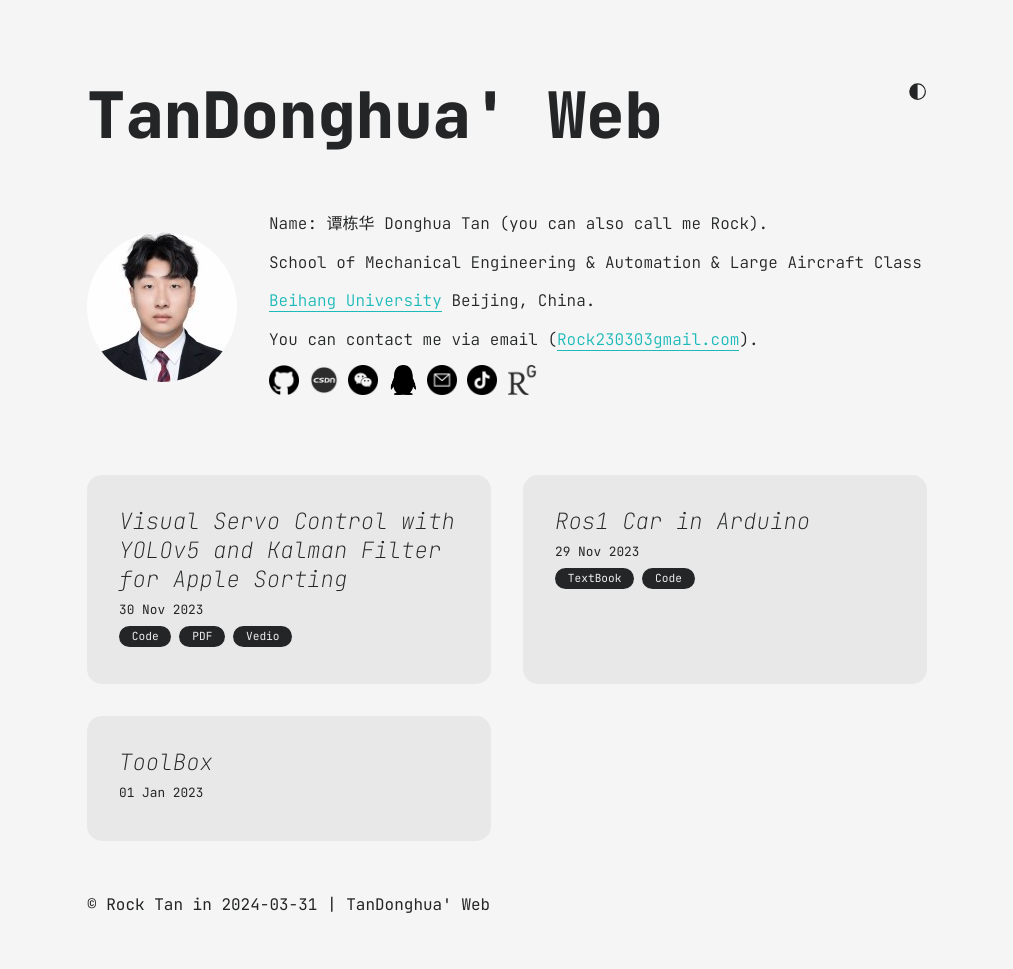
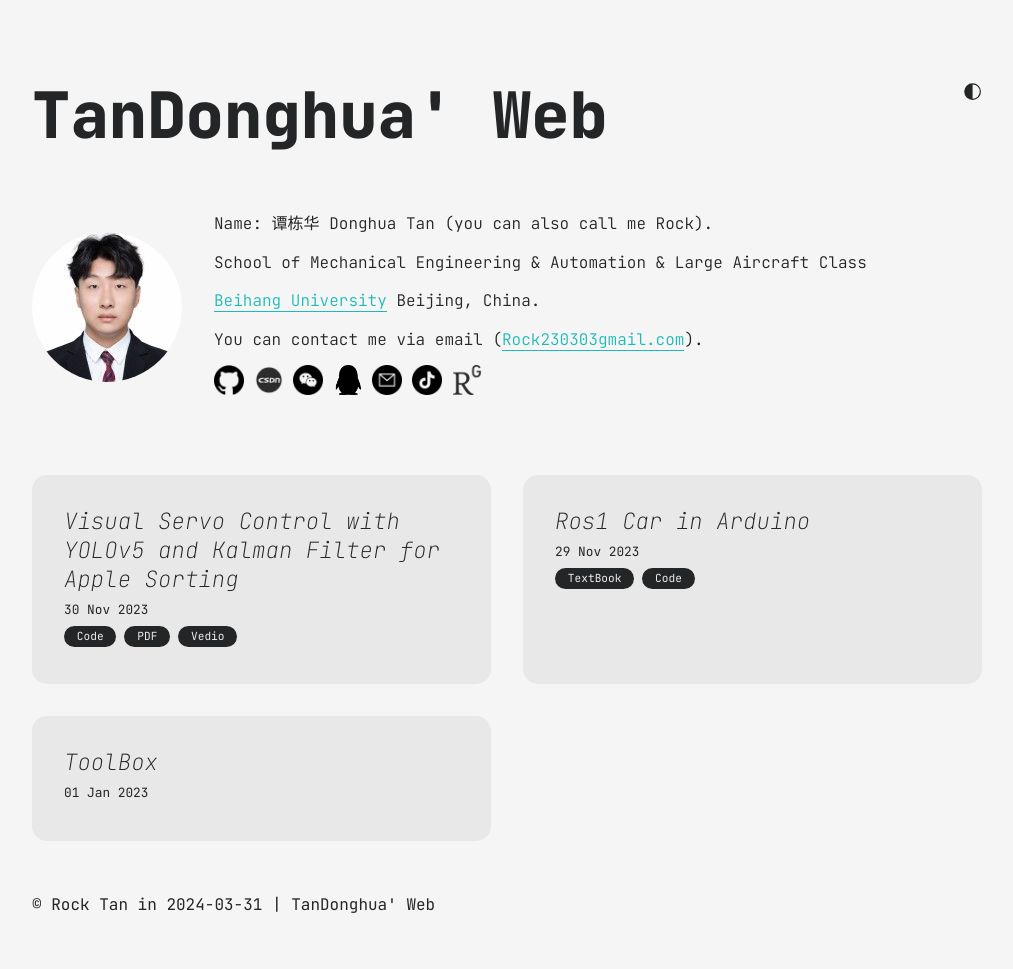
Before and after one commit to Rock230303/Rock230303.github.io, a Jekyll site: the page built from index.md, in a window 1280 px wide. Shown: the whole page, without its empty margins (133-1146 px from the left). Built offline with Jekyll 4.4.1, drawn with Linux system fonts in a browser that asks for light colours.

Commit message:
Update blog.css

```diff
--- a/assets/css/blog.css
+++ b/assets/css/blog.css
@@ -36,7 +36,7 @@ header .site-title {
 }
 main {
   margin: 0 auto;
-  max-width: 840px;
+  max-width: 950px;
   padding: 3rem 0;
 }
 
@@ -46,6 +46,7 @@ main {
   display: flex;
   justify-content: flex-start;
   align-items: center;
+  max-width: 850px;
 }
 #img-wrapper img {
   border-radius: 50%;
@@ -144,6 +145,7 @@ main {
   font-size: 0.8rem;
 }
 .articles .article .categories {
+  order: 4;
   display: flex;
   flex-direction: row;
   flex-wrap: wrap;
```
